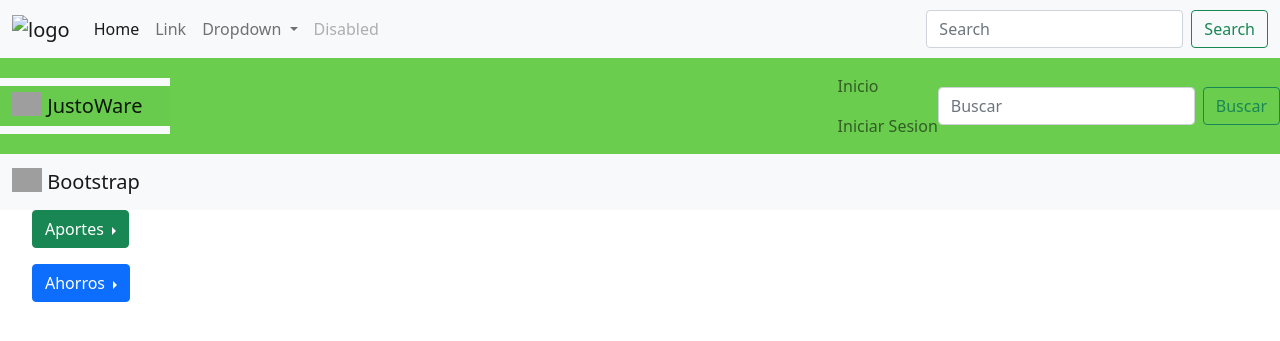
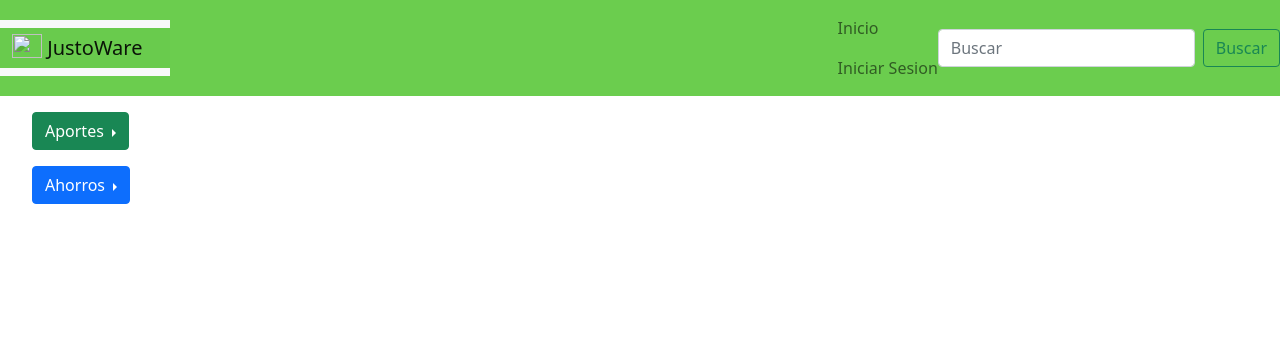
Before and after one commit to jemendez10/JustoWare, a Django app: page /JustoAdm/ in a window 1280 px wide. Shown: the top 341 px of the page. Run offline with Django 4.2, Linux system fonts and the light colour scheme; some libraries are stand-ins or nearby versions; grey boxes are pictures that could not be loaded.

Commit message:
Cambios po Geinner

```diff
--- a/justo_app/templates/JustoAdm.html
+++ b/justo_app/templates/JustoAdm.html
@@ -1,7 +1,7 @@
 {% extends 'Base.html' %}
 
 {% block content %}
-<nav class="navbar navbar-light bg-light">
+<!-- <nav class="navbar navbar-light bg-light">
     <div class="container-fluid">
         <a class="navbar-brand" href="#">
             <img src="/docs/5.0/assets/brand/bootstrap-logo.svg" alt="" width="30" height="24"
@@ -9,11 +9,14 @@
             Bootstrap
         </a>
     </div>
-</nav>
+</nav> -->
 
 <ul>
+
+</ul>
+<ul>
     <div class="btn-group dropend">
-    <button type="button" class="btn btn-success dropdown-toggle" data-bs-toggle="dropdown" aria-expanded="false">
+    <button type="button" class="btn btn-success dropdown-toggle" data-bs-toggle="dropdown" aria-expanded="false" >
         Aportes
     </button>
         <nav class="dropdown-menu">
@@ -23,6 +26,7 @@
         </nav>
     </div>
 </ul>
+
 <ul>
     </nav>
     <div class="btn-group dropend">
--- a/justo_app/templates/base.html
+++ b/justo_app/templates/base.html
@@ -11,7 +11,7 @@
 </head>
 
 <body>
-    <nav class="navbar navbar-expand-lg navbar-light bg-light">
+    <!-- <nav class="navbar navbar-expand-lg navbar-light bg-light">
         <div class="container-fluid">
             <a class="navbar-brand" href="#">
                 <img src="/justo_app/Iconos/Logo_JustoWare.png" alt="logo">
@@ -52,7 +52,7 @@
                 </form>
             </div>
         </div>
-    </nav>
+    </nav> -->
 
 
 
@@ -61,7 +61,7 @@
         <nav class="navbar navbar-light bg-light" style="background-color:#3bbd14c0;">
             <div class="container-fluid" style="background-color:#3bbd14c0;">
                 <a class="navbar-brand" href="#" >
-                    <img src="/Justo_proy/Iconos/Logo_JustoWare.jpg" alt="" width="30" height="24"
+                    <img src="/Justo_app/Iconos/Logo_JustoWare.png" alt="" width="30" height="24"
                     class="d-inline-block align-text-top">
                     JustoWare
                 </a>
@@ -91,6 +91,7 @@
         crossorigin="anonymous"></script>
     <!-- <script src="https://stackpath.bootstrapcdn.com/bootstrap/4.5.0/js/bootstrap.min.js"></script> -->
     {% block content %}
+
     {% endblock %}
 </body>
 <!-- <div class="progress">
```
